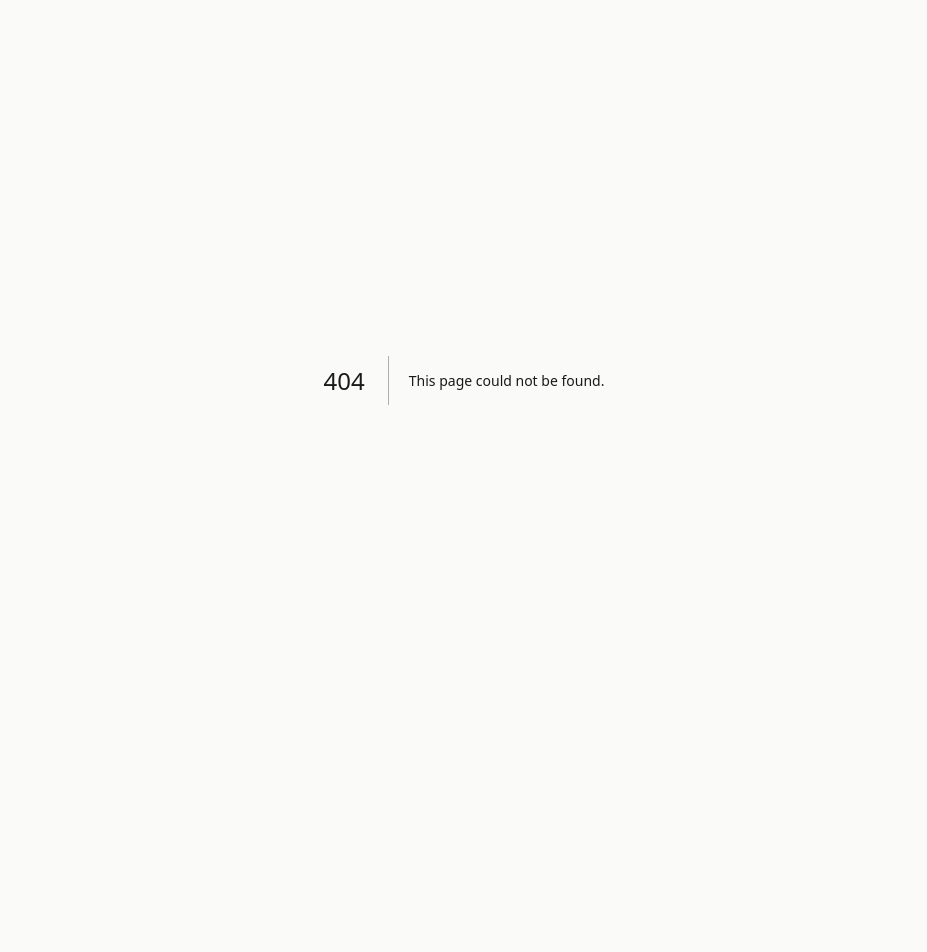
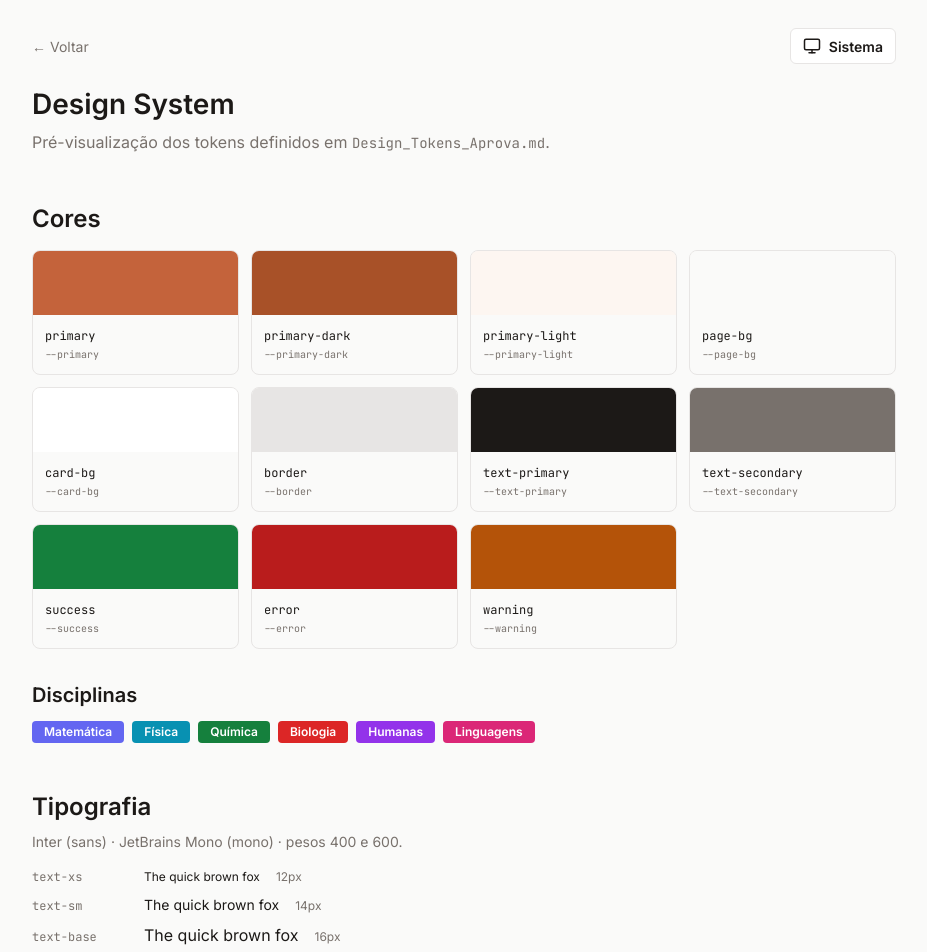
Before and after one commit to raioxdaobra/APROVA, a Next.js app: page /design in a window 1280 px wide. Before the commit this address had no page. Shown: the part 20-972 px from the top of the page, without its empty margins (176-1103 px from the left). Before the commit the page ends 800 px from the top, so only its background shows below. Built offline with nearby package versions, Linux system fonts and the light colour scheme.

Commit message:
feat(design-system): add /design preview page with theme toggle

```diff
--- /dev/null
+++ b/src/app/design/page.tsx
@@ -0,0 +1,159 @@
+import Link from 'next/link';
+import { Button } from '@/components/ui/button';
+import { Input } from '@/components/ui/input';
+import { Card, CardContent, CardDescription, CardHeader, CardTitle } from '@/components/ui/card';
+import { ThemeToggle } from '@/components/theme-toggle';
+
+const disciplines = [
+  { name: 'Matemática', color: '#6366F1' },
+  { name: 'Física', color: '#0891B2' },
+  { name: 'Química', color: '#15803D' },
+  { name: 'Biologia', color: '#DC2626' },
+  { name: 'Humanas', color: '#9333EA' },
+  { name: 'Linguagens', color: '#DB2777' },
+];
+
+const fontSizes = [
+  { token: 'text-xs', label: '12px' },
+  { token: 'text-sm', label: '14px' },
+  { token: 'text-base', label: '16px' },
+  { token: 'text-lg', label: '18px' },
+  { token: 'text-xl', label: '20px' },
+  { token: 'text-2xl', label: '24px' },
+  { token: 'text-3xl', label: '28px' },
+  { token: 'text-5xl', label: '48px' },
+];
+
+export const metadata = { title: 'Design System — APROVA' };
+
+export default function DesignPage() {
+  return (
+    <main className="container max-w-4xl py-12">
+      <div className="flex items-center justify-between">
+        <Link href="/" className="text-sm text-muted-foreground hover:underline">← Voltar</Link>
+        <ThemeToggle />
+      </div>
+
+      <h1 className="mt-6 text-3xl font-semibold">Design System</h1>
+      <p className="mt-2 text-base text-muted-foreground">
+        Pré-visualização dos tokens definidos em <code className="font-mono text-sm">Design_Tokens_Aprova.md</code>.
+      </p>
+
+      <section className="mt-12">
+        <h2 className="text-2xl font-semibold">Cores</h2>
+        <div className="mt-4 grid grid-cols-2 gap-3 md:grid-cols-4">
+          <Swatch label="primary" varName="--primary" />
+          <Swatch label="primary-dark" varName="--primary-dark" />
+          <Swatch label="primary-light" varName="--primary-light" />
+          <Swatch label="page-bg" varName="--page-bg" />
+          <Swatch label="card-bg" varName="--card-bg" />
+          <Swatch label="border" varName="--border" />
+          <Swatch label="text-primary" varName="--text-primary" />
+          <Swatch label="text-secondary" varName="--text-secondary" />
+          <Swatch label="success" varName="--success" />
+          <Swatch label="error" varName="--error" />
+          <Swatch label="warning" varName="--warning" />
+        </div>
+
+        <h3 className="mt-8 text-xl font-semibold">Disciplinas</h3>
+        <div className="mt-3 flex flex-wrap gap-2">
+          {disciplines.map((d) => (
+            <span
+              key={d.name}
+              className="rounded-sm px-3 py-0.5 text-xs font-semibold text-white"
+              style={{ backgroundColor: d.color }}
+            >
+              {d.name}
+            </span>
+          ))}
+        </div>
+      </section>
+
+      <section className="mt-12">
+        <h2 className="text-2xl font-semibold">Tipografia</h2>
+        <p className="mt-2 text-sm text-muted-foreground">Inter (sans) · JetBrains Mono (mono) · pesos 400 e 600.</p>
+        <div className="mt-4 flex flex-col gap-2">
+          {fontSizes.map((f) => (
+            <div key={f.token} className="flex items-baseline gap-4">
+              <span className="w-24 font-mono text-xs text-muted-foreground">{f.token}</span>
+              <span className={`${f.token} font-normal`}>The quick brown fox</span>
+              <span className="text-xs text-muted-foreground">{f.label}</span>
+            </div>
+          ))}
+        </div>
+      </section>
+
+      <section className="mt-12">
+        <h2 className="text-2xl font-semibold">Botões</h2>
+        <div className="mt-4 flex flex-wrap items-center gap-3">
+          <Button variant="primary">Primário</Button>
+          <Button variant="secondary">Secundário</Button>
+          <Button variant="ghost">Ghost</Button>
+          <Button variant="destructive">Destrutivo</Button>
+          <Button variant="primary" disabled>Desabilitado</Button>
+        </div>
+      </section>
+
+      <section className="mt-12">
+        <h2 className="text-2xl font-semibold">Inputs</h2>
+        <div className="mt-4 grid max-w-md gap-3">
+          <Input placeholder="Digite seu email" />
+          <Input placeholder="Desabilitado" disabled />
+        </div>
+      </section>
+
+      <section className="mt-12">
+        <h2 className="text-2xl font-semibold">Cards</h2>
+        <div className="mt-4 grid gap-4 md:grid-cols-2">
+          <Card>
+            <CardHeader>
+              <CardTitle>Sequência atual</CardTitle>
+              <CardDescription>Mantenha o ritmo</CardDescription>
+            </CardHeader>
+            <CardContent>
+              <p className="font-mono text-5xl font-semibold">7</p>
+              <p className="mt-1 text-sm text-muted-foreground">dias seguidos</p>
+            </CardContent>
+          </Card>
+          <Card>
+            <CardHeader>
+              <CardTitle>Aproveitamento</CardTitle>
+              <CardDescription>últimas 30 questões</CardDescription>
+            </CardHeader>
+            <CardContent>
+              <p className="font-mono text-5xl font-semibold text-success">68%</p>
+              <p className="mt-1 text-sm text-muted-foreground">+5% acima da média</p>
+            </CardContent>
+          </Card>
+        </div>
+      </section>
+
+      <section className="mt-12">
+        <h2 className="text-2xl font-semibold">Feedback semântico</h2>
+        <div className="mt-4 grid gap-3">
+          <div className="rounded border border-success bg-success-bg p-3 text-sm" style={{ color: 'var(--success)' }}>
+            Correto! Gabarito: B (+15 XP)
+          </div>
+          <div className="rounded border border-error bg-error-bg p-3 text-sm" style={{ color: 'var(--error)' }}>
+            Resposta certa: B. Você marcou D.
+          </div>
+          <div className="rounded border border-warning bg-warning-bg p-3 text-sm" style={{ color: 'var(--warning)' }}>
+            Esta questão foi anulada pela banca — pontuação concedida a todos.
+          </div>
+        </div>
+      </section>
+    </main>
+  );
+}
+
+function Swatch({ label, varName }: { label: string; varName: string }) {
+  return (
+    <div className="overflow-hidden rounded-lg border border-border">
+      <div className="h-16 w-full" style={{ backgroundColor: `var(${varName})` }} />
+      <div className="flex flex-col gap-0.5 p-3">
+        <span className="font-mono text-xs">{label}</span>
+        <span className="font-mono text-[10px] text-muted-foreground">{varName}</span>
+      </div>
+    </div>
+  );
+}
--- /dev/null
+++ b/src/components/theme-toggle.tsx
@@ -0,0 +1,25 @@
+'use client';
+
+import { Moon, Sun, Monitor } from 'lucide-react';
+import { useTheme } from '@/components/theme-provider';
+import { Button } from '@/components/ui/button';
+
+export function ThemeToggle() {
+  const { theme, setTheme } = useTheme();
+
+  const next = (() => {
+    if (theme === 'system') return 'light';
+    if (theme === 'light') return 'dark';
+    return 'system';
+  })();
+
+  const icon = theme === 'light' ? <Sun size={18} /> : theme === 'dark' ? <Moon size={18} /> : <Monitor size={18} />;
+  const label = theme === 'light' ? 'Claro' : theme === 'dark' ? 'Escuro' : 'Sistema';
+
+  return (
+    <Button variant="secondary" size="sm" onClick={() => setTheme(next)} aria-label={`Tema atual: ${label}. Trocar.`}>
+      <span className="mr-2">{icon}</span>
+      {label}
+    </Button>
+  );
+}
```
